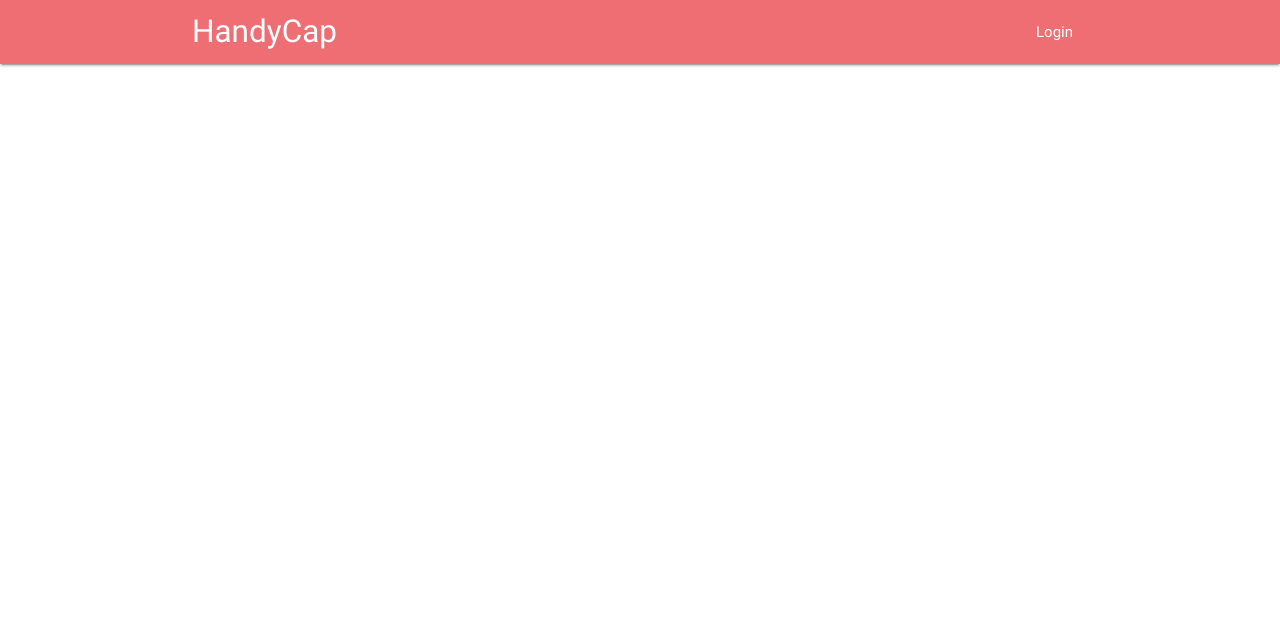
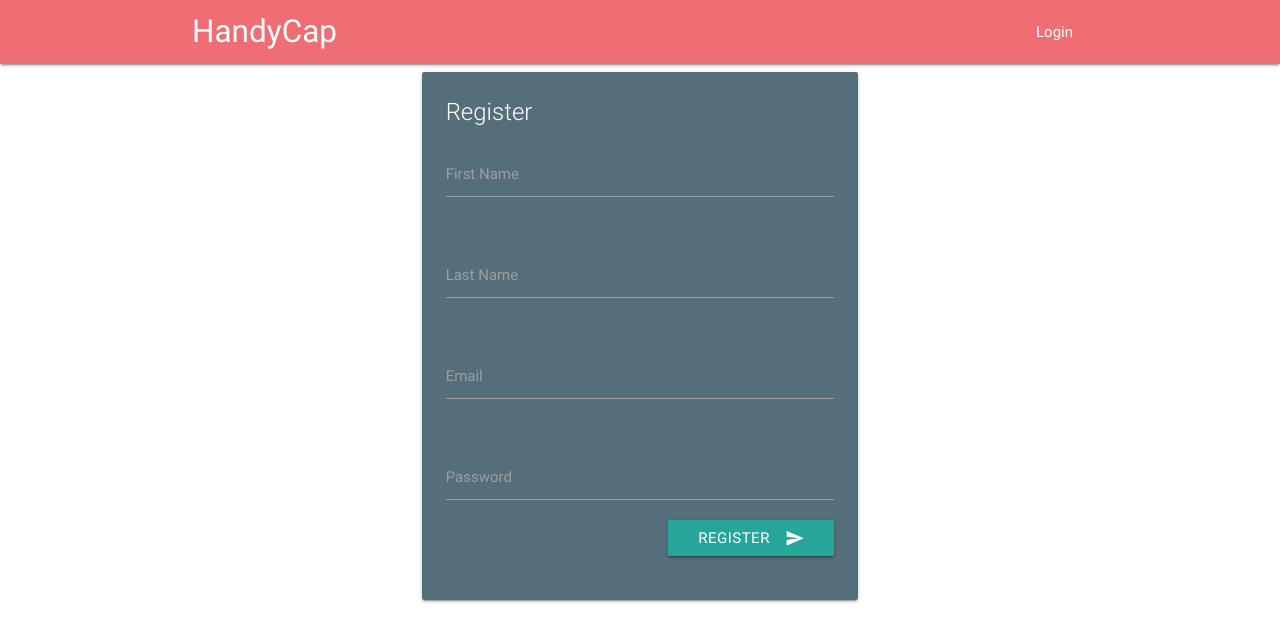
Before and after one commit to EricGaupp/HandyCap, a React (Create React App) app: page /register in a window 1280 px wide. Shown: the top 642 px of the page. Built offline with nearby package versions, Linux system fonts and the light colour scheme; no server answers.

Commit message:
Working on redirects after login and initial JWT verification from localstorage

```diff
--- a/server.js
+++ b/server.js
@@ -13,7 +13,7 @@ app.use('/', express.static(`${__dirname}/build`));
 var apiRoutes = require('./routes/apiRoutes.js');
 app.use('/api', apiRoutes);
 
-db.sequelize.sync().then(function() {
+db.sequelize.sync().then(() => {
     app.listen(PORT, function() {
         console.log("Listening on port %s", PORT);
     });
--- a/src/components/App.js
+++ b/src/components/App.js
@@ -2,19 +2,21 @@ import axios from 'axios';
 import React, { Component } from 'react';
 import {
 	BrowserRouter as Router,
-	Route
+	Route, Link
 } from 'react-router-dom';
 
 import Home from './Home';
 import Login from './Login';
 import Navbar from './Navbar';
 import Profile from './Profile';
+import Register from './Register';
 
 class App extends Component {
   constructor(props){
     super(props);
     this.state = {
-      userID: null
+      userID: null,
+      userFirstName: null
     }
     this.checkToken = this.checkToken.bind(this);
     this.updateUser = this.updateUser.bind(this);
@@ -26,7 +28,8 @@ class App extends Component {
     }).then(response =>{
       if (response.data.decoded){
         this.setState({
-          userID: response.data.decoded.user
+          userID: response.data.decoded.userID,
+          userFirstName: response.data.decoded.firstName
         });
       }
     }).catch(error => {
@@ -36,13 +39,16 @@ class App extends Component {
 
   componentDidMount(){
     const authToken = localStorage.getItem("authToken");
-    this.setState({authToken: authToken});
-    this.checkToken(authToken);
+    if (authToken) {
+      this.checkToken(authToken);
+    }
   }
 
-  updateUser(user){
+  updateUser(userID, userFirstName, userLastName){
     this.setState({
-      userID: user
+      userID: userID,
+      userFirstName: userFirstName,
+      userLastName: userLastName
     });
   }
 
@@ -50,10 +56,11 @@ class App extends Component {
   	return (
     	<Router>
     		<div>
-    			<Navbar user={this.state.userID} />
+    			<Navbar user={this.state.userFirstName} />
     			<Route exact path="/" component={Home} />
-    			<Route exact path="/login" render={()=><Login updateUser={this.updateUser} />} />
-    			<Route exact path="/profile" component={Profile} />
+    			<Route path="/login" render={()=><Login updateUser={this.updateUser} />} />
+          <Route path="/register" component={Register} />
+    			<Route path="/profile" component={Profile} />
     		</div>
     	</Router>
     );
--- a/src/components/Login.js
+++ b/src/components/Login.js
@@ -1,4 +1,5 @@
 import React, { Component } from 'react';
+import { withRouter } from 'react-router';
 import axios from 'axios';
 import '../css/materialize.css';
 
@@ -13,7 +14,6 @@ class Login extends Component {
 		this.handleEmailChange = this.handleEmailChange.bind(this);
 		this.handlePasswordChange = this.handlePasswordChange.bind(this);
 		this.handleLogin = this.handleLogin.bind(this);
-		this.handleRegister = this.handleRegister.bind(this);
 	}
 
 	handleEmailChange(event){
@@ -31,30 +31,16 @@ class Login extends Component {
 	handleLogin(event){
 		event.preventDefault();
 		axios.post('/api/login', {
-			username: this.state.emailValue,
+			email: this.state.emailValue,
 			password: this.state.passwordValue
 		})
 		.then(response => {
-			this.props.updateUser(response.data.user);
+			this.props.updateUser(response.data.user.id, response.data.user.firstName, response.data.user.lastName);
 			localStorage.setItem('authToken', response.data.token);
 		})
 		.catch(error => {
 			console.log(error);
 		})
-	}
-
-	handleRegister(event){
-		event.preventDefault();
-		axios.post('/api/register', {
-			username: this.state.emailValue,
-			password: this.state.passwordValue
-		})
-		.then(function (response) {
-			console.log(response);
-		})
-		.catch(function (error) {
-			console.log(error);
-		});
 	}
 
 	render() {
@@ -67,16 +53,15 @@ class Login extends Component {
 								<span className="card-title">Login</span>
 								<div className="row">
 									<div className="input-field col s12">
-										<input id="email" type="email" className="validate"  value={this.state.emailValue} onChange={this.handleEmailChange} />
-										<label htmlFor="email">Email</label>
+										<input id="loginEmail" type="email" className="validate"  value={this.state.emailValue} onChange={this.handleEmailChange} />
+										<label htmlFor="loginEmail">Email</label>
 									</div>
 								</div>
 								<div className="row">
 									<div className="input-field col s12">
-										<input id="password" type="password"  value={this.state.passwordValue} onChange={this.handlePasswordChange} />
-										<label htmlFor="password">Password</label>
-										<button className="btn waves-effect waves-light" onClick={this.handleLogin}>Submit<i className="material-icons right">send</i></button>
-										<button className="btn waves-effect waves-light right" onClick={this.handleRegister}>Register<i className="material-icons right">send</i></button>
+										<input id="loginPassword" type="password"  value={this.state.passwordValue} onChange={this.handlePasswordChange} />
+										<label htmlFor="loginPassword">Password</label>
+										<button className="btn waves-effect waves-light right" onClick={this.handleLogin}>Submit<i className="material-icons right">send</i></button>
 									</div>
 								</div>
 							</div>
--- /dev/null
+++ b/src/components/Register.js
@@ -0,0 +1,104 @@
+import React, { Component } from 'react';
+import axios from 'axios';
+import '../css/materialize.css';
+
+class Register extends Component {
+	constructor(props){
+		super(props);
+		this.state = {
+			firstName: '',
+			lastName: '',
+			emailValue: '',
+			passwordValue: ''
+		}
+
+		this.handleFirstNameChange = this.handleFirstNameChange.bind(this);
+		this.handleLastNameChange = this.handleLastNameChange.bind(this);
+		this.handleEmailChange = this.handleEmailChange.bind(this);
+		this.handlePasswordChange = this.handlePasswordChange.bind(this);
+		this.handleRegister = this.handleRegister.bind(this);
+	}
+
+	handleFirstNameChange(event){
+		this.setState({
+			firstName: event.target.value
+		});
+	}
+
+	handleLastNameChange(event){
+		this.setState({
+			lastName: event.target.value
+		});
+	}
+
+	handleEmailChange(event){
+		this.setState({
+			emailValue: event.target.value
+		});
+	}
+
+	handlePasswordChange(event){
+		this.setState({
+			passwordValue: event.target.value
+		});
+	}
+
+	handleRegister(event){
+		event.preventDefault();
+		axios.post('/api/register', {
+			email: this.state.emailValue,
+			password: this.state.passwordValue,
+			firstName: this.state.firstName,
+			lastName: this.state.lastName
+		})
+		.then(function (response) {
+			console.log(response);
+		})
+		.catch(function (error) {
+			console.log(error);
+		});
+	}
+
+	render() {
+		return (
+			<div className="container">
+				<div className="row">
+					<form className="col s12 m6 offset-m3">
+						<div className="card blue-grey darken-1">
+							<div className="card-content white-text">
+								<span className="card-title">Register</span>
+								<div className="row">
+									<div className="input-field col s12">
+										<input id="firstName" type="text" className="validate"  value={this.state.firstName} onChange={this.handleFirstNameChange} />
+										<label htmlFor="firstName">First Name</label>
+									</div>
+								</div>
+								<div className="row">
+									<div className="input-field col s12">
+										<input id="lastName" type="text" className="validate"  value={this.state.lastName} onChange={this.handleLastNameChange} />
+										<label htmlFor="lastName">Last Name</label>
+									</div>
+								</div>
+								<div className="row">
+									<div className="input-field col s12">
+										<input id="registerEmail" type="email" className="validate"  value={this.state.emailValue} onChange={this.handleEmailChange} />
+										<label htmlFor="registerEmail">Email</label>
+									</div>
+								</div>
+								<div className="row">
+									<div className="input-field col s12">
+										<input id="registerPassword" type="password"  value={this.state.passwordValue} onChange={this.handlePasswordChange} />
+										<label htmlFor="registerPassword">Password</label>
+										<button className="btn waves-effect waves-light right" onClick={this.handleRegister}>Register<i className="material-icons right">send</i></button>
+									</div>
+								</div>
+							</div>
+						</div>
+					</form>
+				</div>
+			</div>
+		);
+	}
+}
+
+export default Register;
```
Also changed, not shown: db/models/user.js (+14 -4 lines), routes/apiRoutes.js (+17 -9 lines).
